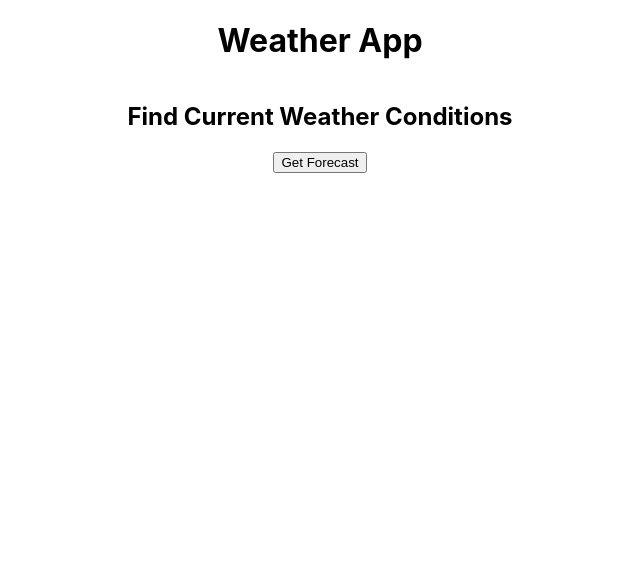
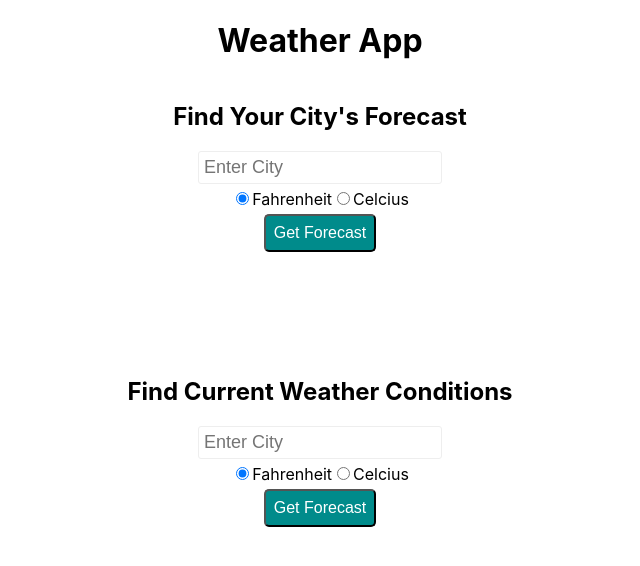
Before and after one commit to Revlisc/weatherApp, a React (Create React App) app: page / in a window 1280 px wide. Shown: the top 566 px of the page, without its empty margins (320-960 px from the left). Built offline with nearby package versions, Linux system fonts and the light colour scheme.

Commit message:
both calls working before merge

```diff
--- a/src/App.js
+++ b/src/App.js
@@ -10,6 +10,7 @@ function App() {
         <h1>Weather App</h1>
       </div>
       <div>
+        <Forecast />
         <SevenDay />
       </div>
     </div>
--- a/src/Components/Forecast/Forecast.js
+++ b/src/Components/Forecast/Forecast.js
@@ -60,7 +60,7 @@ const Forecast = () => {
     return (
         <div>
             <h2>Find Your City's Forecast</h2>
-            {JSON.stringify(responseObj)}
+
             <form onSubmit={getForecast}>
                 <input className='form' type='text' placeHolder='Enter City' maxLength='50' value={city} onChange={(e) => setCity(e.target.value)} />
                 <label>
--- a/src/Components/SevenDay/SevenDay.js
+++ b/src/Components/SevenDay/SevenDay.js
@@ -1,12 +1,26 @@
 import React, { useState } from 'react';
 import SevenDayConditions from '../SevenDayCondition/SevenDayCondition';
+import '../Forecast/Forecast.css'
 
 const SevenDay = () => {
 
     let [sevenData, setSevenData] = useState(null)
 
-    function getSevenDay() {
-        fetch("https://community-open-weather-map.p.rapidapi.com/forecast?q=san%20francisco", {
+    let [city, setCity] = useState('');
+    let [unit, setUnit] = useState('imperial');
+
+    let [error, setError] = useState(false)
+    let [loading, setLoading] = useState(false)
+
+    const codedCity = encodeURIComponent(city)
+
+    function getSevenDay(e) {
+
+        e.preventDefault()
+
+
+
+        fetch(`https://community-open-weather-map.p.rapidapi.com/forecast?units=${unit}&q=${codedCity}`, {
             "method": "GET",
             "headers": {
                 "x-rapidapi-host": "community-open-weather-map.p.rapidapi.com",
@@ -22,12 +36,47 @@ const SevenDay = () => {
         });
     }
     //<SevenDayConditions sevenData={sevenData} />
+    //<button onClick={getSevenDay}>Get Forecast</button>
 
     return (
         <div>
            <h2>Find Current Weather Conditions</h2>
 
-           <button onClick={getSevenDay}>Get Forecast</button>
+
+
+           <form onSubmit={getSevenDay}>
+                <input
+                    className='form'
+                    type="text"
+                    placeholder="Enter City"
+                    maxLength="50"
+                    value={city}
+                    onChange={(e) => setCity(e.target.value)}
+                    />
+                <label>
+                    <input
+                        className='selector'
+                        type="radio"
+                        name="units"
+                        checked={unit === "imperial"}
+                        value="imperial"
+                        onChange={(e) => setUnit(e.target.value)}
+                        />
+                    Fahrenheit
+                </label>
+                <label>
+                    <input
+                        className='selector'
+                        type="radio"
+                        name="units"
+                        checked={unit === "metric"}
+                        value="metric"
+                        onChange={(e) => setUnit(e.target.value)}
+                        />
+                    Celcius
+                </label>
+                <button className='button' type="submit">Get Forecast</button>
+            </form>
 
            {sevenData && <SevenDayConditions sevenData={sevenData} />  }
        </div>
--- a/src/Components/SevenDayCondition/SevenDayCondition.js
+++ b/src/Components/SevenDayCondition/SevenDayCondition.js
@@ -1,4 +1,5 @@
 import React from 'react';
+import '../Conditions/Conditions.css'
 
 //<p>It is currently {Math.round(props.sevenData.list[0].main.feels_like)}.</p>
 // list[i].main.map(day => {
@@ -24,7 +25,7 @@ const Data = ({sevenData}) => {
         list
     } = sevenData
     const dataArr = []
-    const dateArr = []
+
 
     console.log(list)
     for(let i = 0; i < 40; i+=8) {
```
